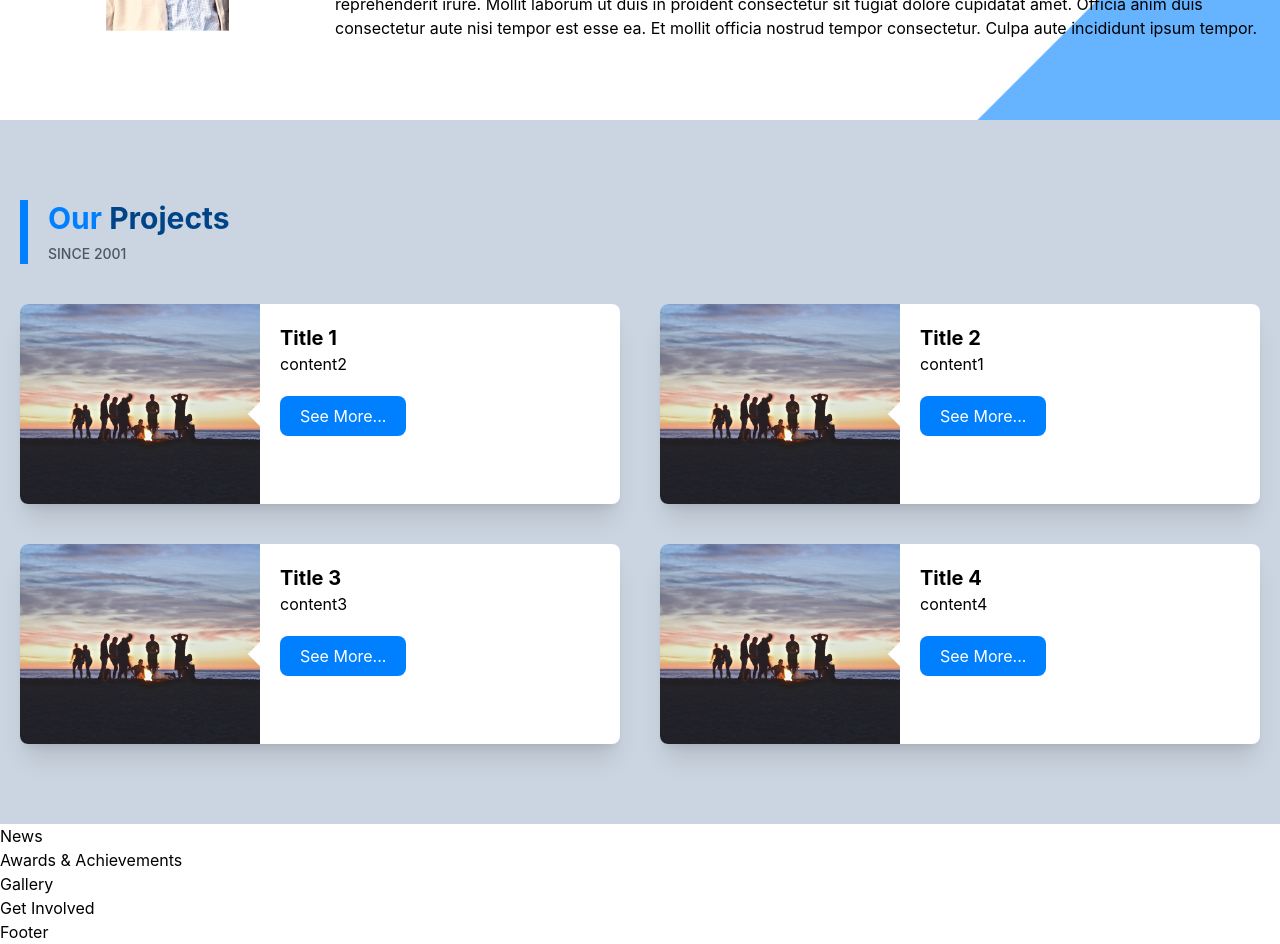
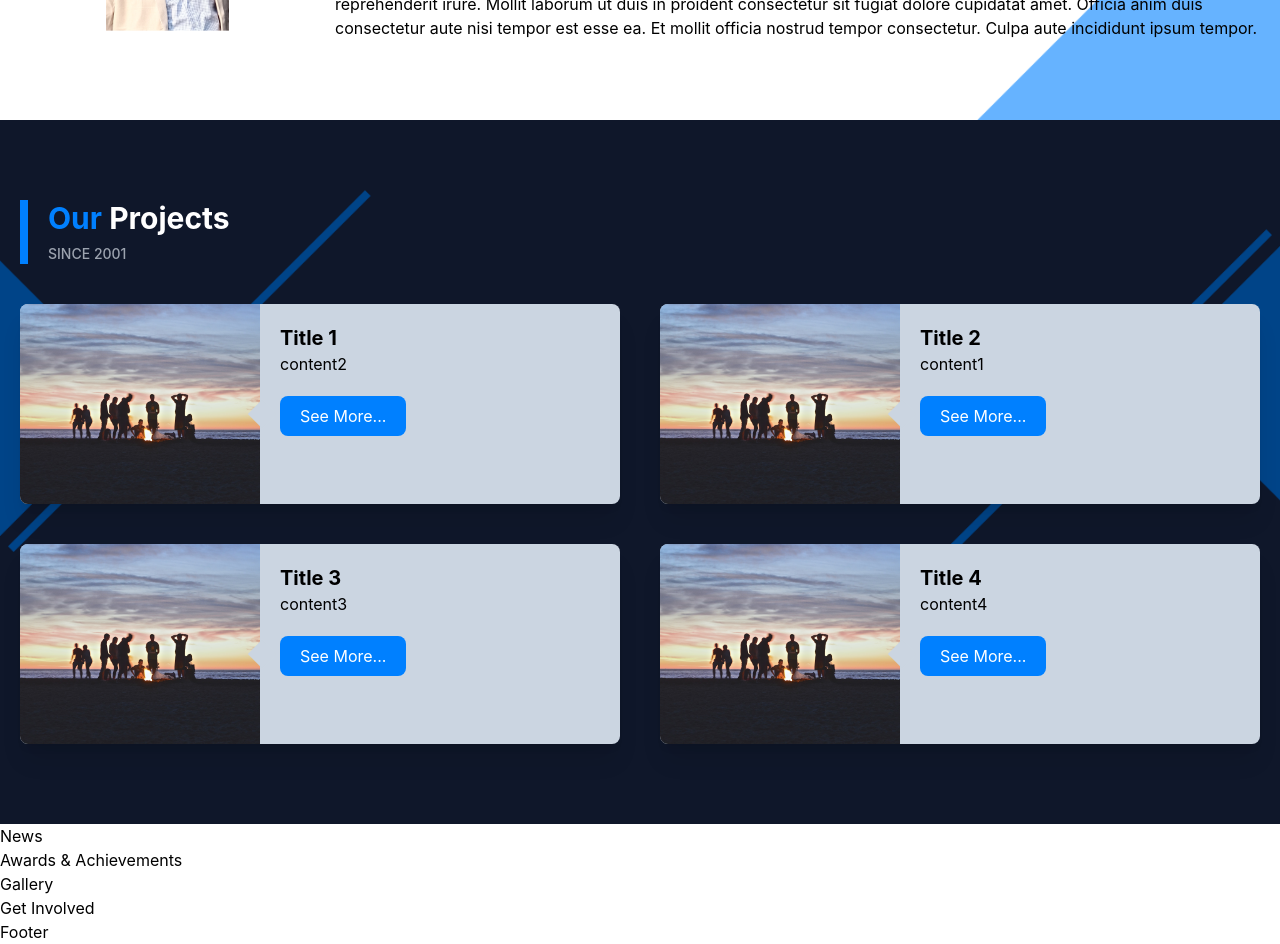
Before and after one commit to sandeshpaudel81/firebase-react, a React (Create React App) app: page / in a window 1280 px wide. Shown: the part 1060-2004 px from the top of the page. Built offline with nearby package versions, Linux system fonts and the light colour scheme; no server answers.

Commit message:
home:projects doing

```diff
--- a/src/index.css
+++ b/src/index.css
@@ -40,6 +40,13 @@ code {
   background-size: cover;
 }
 
+.projectsBg {
+  background-image: url('./assets/projectsBg.png');
+  background-position: top;
+  background-repeat: no-repeat;
+  background-size: cover;
+}
+
 .chairmanBg {
   background-image: url('./assets/blob.svg');
   background-position: center;
--- a/src/pages/Home.js
+++ b/src/pages/Home.js
@@ -41,22 +41,22 @@ const Home = () => {
             </div>
 
             {/* Projects */}
-            <div className='bg-slate-300'>
+            <div className='projectsBg bg-slate-900'>
                 <div className='container mx-auto px-5 py-20'>
                     <div className='border-l-8 border-primary px-5'>
-                        <h2 className='text-primary font-bold text-3xl'>Our <span className='text-primaryDark'>Projects</span></h2>
-                        <p className='uppercase text-gray-600 text-sm font-medium mt-2'>since 2001</p>
+                        <h2 className='text-primary font-bold text-3xl'>Our <span className='text-white'>Projects</span></h2>
+                        <p className='uppercase text-gray-400 text-sm font-medium mt-2'>since 2001</p>
                     </div>
                     <div className='grid grid-cols-2 gap-10 mt-5 md:mt-10'>
                         {projects.map((project) => (
                             <div className='col-span-2 md:col-span-1'>
                                 <Link to="#">
-                                <div className='grid grid-cols-5 bg-white shadow-xl hover:shadow-2xl hover:scale-[1.02] duration-300 rounded-lg overflow-hidden group'>
+                                <div className='grid grid-cols-5 bg-slate-300 shadow-xl hover:shadow-2xl hover:scale-[1.02] duration-300 rounded-lg overflow-hidden group'>
                                     <div className='col-span-5 md:col-span-2'>
                                         <img src={project.image} alt={project.content} className="w-full h-[250px] md:h-[200px] object-cover object-center"/>
                                     </div>
                                     <div className='col-span-5 md:col-span-3 relative p-5'>
-                                        <div className='w-5 h-5 rotate-45 bg-white absolute left-1/2 -top-2 md:top-1/2 md:-left-2'></div>
+                                        <div className='w-5 h-5 rotate-45 bg-slate-300 absolute left-1/2 -top-2 md:top-1/2 md:-left-2'></div>
                                         <h2 className='font-bold text-xl group-hover:text-primaryD'>{project.title}</h2>
                                         <p>{project.content}</p>
                                         <button className='bg-primary text-white px-5 py-2 rounded-lg mt-5 group-hover:bg-primaryDark'>See More...</button>
```
Also changed, not shown: src/assets/projectsBg.png (added).
